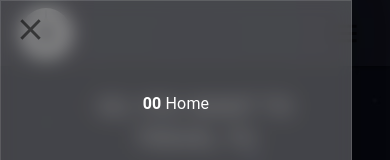
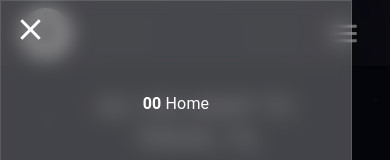
Before and after one commit to Proton-number/space-tourism, a React (Vite) app: page / in a window 390 px wide. Both pictures are taken after a click on the button "menu". Shown: the top 160 px of the page. Built offline with nearby package versions, Linux system fonts and the light colour scheme.

Commit message:
changed color of hamburger icon

```diff
--- a/src/Components/NavMobile.jsx
+++ b/src/Components/NavMobile.jsx
@@ -40,7 +40,7 @@ function NavMobile() {
             aria-label="menu"
             onClick={() => setisDrawerOpen(true)}
           >
-            <MenuIcon fontSize="large" />
+            <MenuIcon fontSize="large" sx={{color:'white'}} />
           </IconButton>
         </Toolbar>
       </AppBar>
@@ -66,7 +66,7 @@ function NavMobile() {
               aria-label="close-icon"
               onClick={() => setisDrawerOpen(false)}
             >
-              <CloseIcon fontSize="large" />
+              <CloseIcon fontSize="large" sx={{color:'white'}} />
             </IconButton>
           </Toolbar>
 
```
